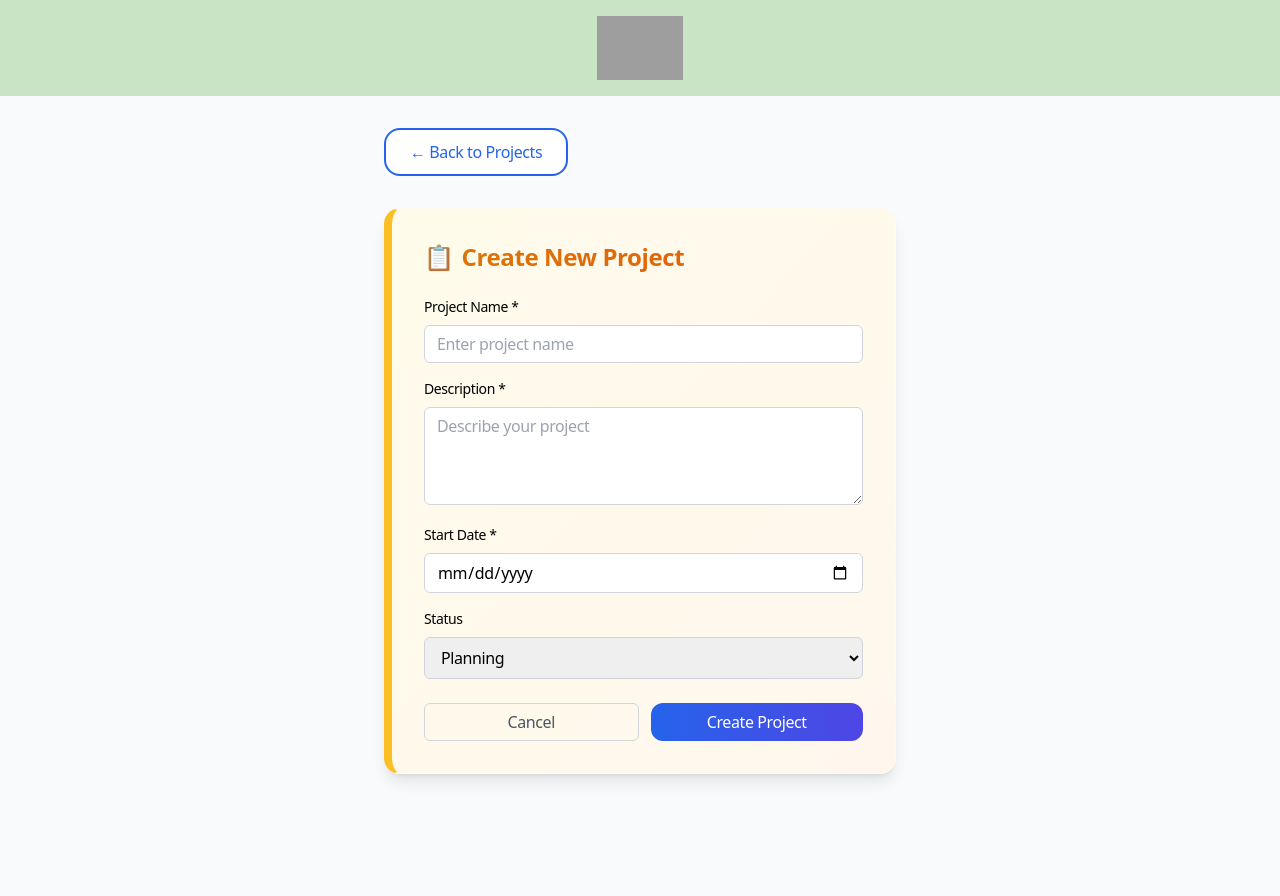
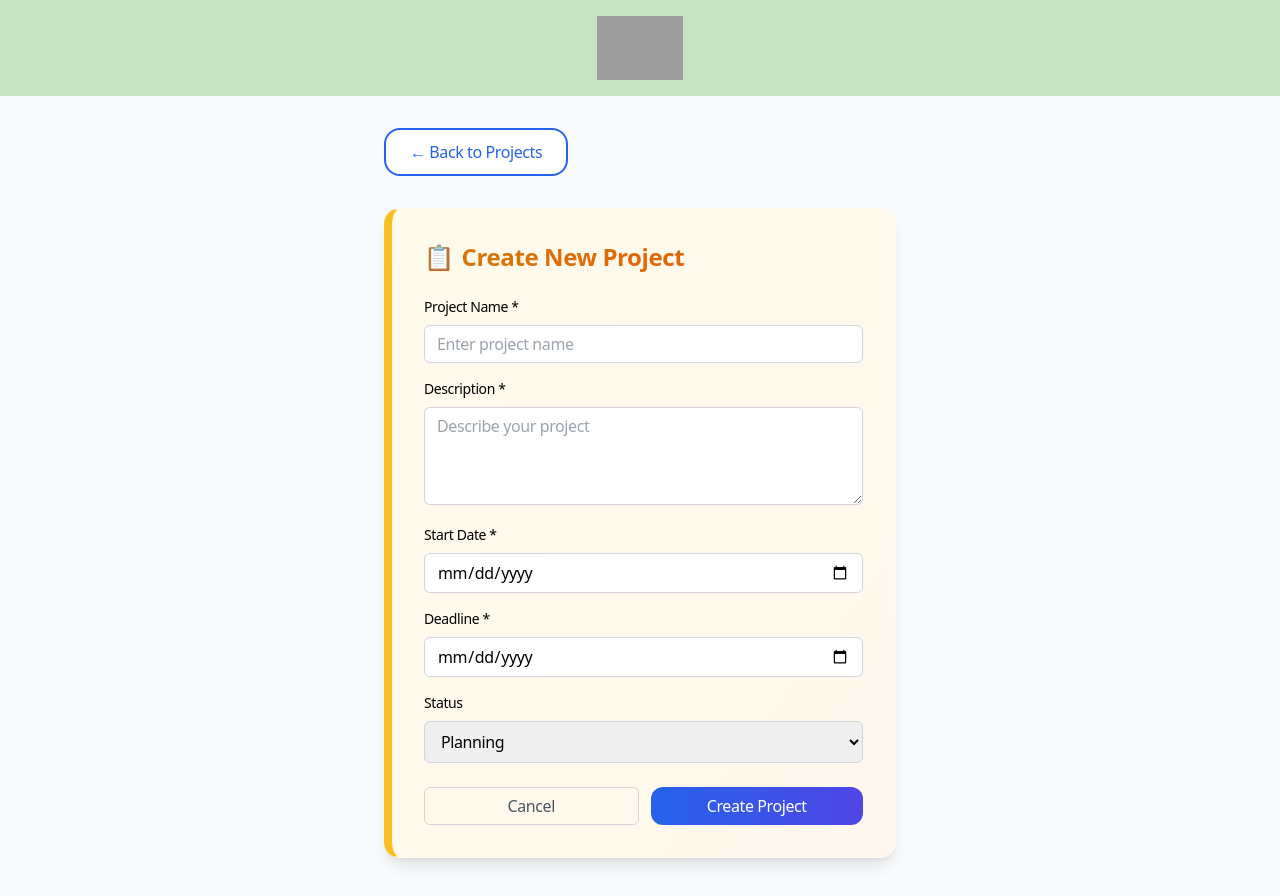
Before and after one commit to khawajac/verticode_takehome_test, a React (Vite) app: page /projects/new in a window 1280 px wide. Built offline with nearby package versions, Linux system fonts and the light colour scheme; grey boxes are pictures that could not be loaded.

Commit message:
added deadline attribute to project for better project management functionality

```diff
--- a/src/components/ProjectDetails.tsx
+++ b/src/components/ProjectDetails.tsx
@@ -14,6 +14,7 @@ export const ProjectDetails: React.FC<ProjectDetailsProps> = ({ project, onUpdat
   const [editedName, setEditedName] = useState(project.name);
   const [editedDescription, setEditedDescription] = useState(project.description);
   const [editedStartDate, setEditedStartDate] = useState(project.startDate);
+  const [editedDeadline, setEditedDeadline] = useState(project.deadline)
 
   const formatDate = (date: Date) => {
     return new Intl.DateTimeFormat('en-GB', {
@@ -91,6 +92,7 @@ export const ProjectDetails: React.FC<ProjectDetailsProps> = ({ project, onUpdat
       name: editedName,
       description: editedDescription,
       startDate: editedStartDate,
+      deadline: editedDeadline,
       status: status
     };
     onUpdate(updatedProject);
@@ -101,6 +103,7 @@ export const ProjectDetails: React.FC<ProjectDetailsProps> = ({ project, onUpdat
     setEditedName(project.name);
     setEditedDescription(project.description);
     setEditedStartDate(project.startDate);
+    setEditedDeadline(project.deadline)
     setStatus(project.status);
     setIsEditing(false);
   };
@@ -204,6 +207,24 @@ export const ProjectDetails: React.FC<ProjectDetailsProps> = ({ project, onUpdat
             )}
           </div>
 
+          <div className="space-y-3">
+            <h2 className="text-xl font-bold text-gray-800 flex items-center gap-2">
+              <span>🚨</span> Deadline
+            </h2>
+            {isEditing ? (
+              <input
+                type="date"
+                value={editedDeadline}
+                onChange={(e) => setEditedStartDate(e.target.value)}
+                className="px-4 py-3 border border-gray-200 rounded-xl focus:outline-none focus:ring-2 focus:ring-blue-500 bg-white/80 backdrop-blur-sm transition-all duration-200"
+              />
+            ) : (
+              <div className="bg-white/50 rounded-xl p-4 border border-white/30">
+                <p className="text-lg font-medium text-gray-800">{formatDate(new Date(project.deadline))}</p>
+              </div>
+            )}
+          </div>
+
           <div className="space-y-4">
             <h2 className="text-xl font-bold text-gray-800 flex items-center gap-2">
               <span>🎯</span> Project Status
--- a/src/components/ProjectForm.tsx
+++ b/src/components/ProjectForm.tsx
@@ -11,6 +11,7 @@ export const ProjectForm: React.FC<ProjectFormProps> = ({ onSubmit }) => {
   const [name, setName] = useState('');
   const [description, setDescription] = useState('');
   const [startDate, setStartDate] = useState('');
+  const [deadline, setDeadline] = useState('');
   const [status, setStatus] = useState<Project['status']>('planning');
 
   const [errors, setErrors] = useState<{[key: string]: string}>({});
@@ -30,6 +31,10 @@ export const ProjectForm: React.FC<ProjectFormProps> = ({ onSubmit }) => {
       newErrors.startDate = 'Project start date is required';
     }
 
+    if (!deadline) {
+      newErrors.deadline = 'Project deadline is required'
+    }
+
     setErrors(newErrors);
     return Object.keys(newErrors).length === 0;
   };
@@ -43,6 +48,7 @@ export const ProjectForm: React.FC<ProjectFormProps> = ({ onSubmit }) => {
         name,
         description,
         startDate,
+        deadline,
         status,
         createdAt: new Date().toISOString()
       };
@@ -125,6 +131,21 @@ export const ProjectForm: React.FC<ProjectFormProps> = ({ onSubmit }) => {
             )}
           </div>
 
+          <div className="mb-4">
+            <label htmlFor="deadline" className="block text-sm font-medium mb-2">
+              Deadline *
+            </label>
+            <input
+                id="deadline"
+                type="date"
+                onChange={(e) => setDeadline(e.target.value)}
+                className={`w-full px-3 py-2 border rounded-md focus:outline-none focus:ring-2 focus:ring-blue-500 ${
+                  errors.deadline ? 'border-red-500' : 'border-gray-300'
+                }`}
+                />
+
+          </div>
+
           <div className="mb-6">
             <label htmlFor="status" className="block text-sm font-medium mb-2">
               Status
--- a/src/components/ProjectsList.tsx
+++ b/src/components/ProjectsList.tsx
@@ -247,11 +247,15 @@ export const ProjectsList: React.FC<ProjectsListProps> = ({ projects, onDelete }
                               {project.description}
                             </p>
 
-                            <div className="flex justify-between items-center">
-                              <div className="text-xs text-gray-500 flex items-center gap-1">
+                            <div className="text-xs text-gray-500 space-y-1">
+                              <div className="flex items-center gap-1">
                                 <span>📅</span>
-                                {formatDate(project.startDate)}
-                              </div>
+                                Start: {formatDate(project.startDate)}
+                            </div>
+                            <div className="flex items-center gap-1">
+                              <span>🚨</span>
+                              Due: {formatDate(project.deadline)}
+                            </div>
 
                               <button
                                 onClick={() => {
--- a/src/data/dummyProjects.ts
+++ b/src/data/dummyProjects.ts
@@ -6,6 +6,7 @@ export const dummyProjects: Project[] = [
     name: 'E-commerce Platform Redesign',
     description: 'Complete overhaul of the existing e-commerce platform with modern UI/UX design, improved performance, and mobile responsiveness. Includes new checkout flow, product search, and user dashboard.',
     startDate: '2025-01-15',
+    deadline: '2025-04-15',
     status: 'in progress',
     createdAt: '2025-01-10T10:00:00Z'
   },
@@ -14,6 +15,7 @@ export const dummyProjects: Project[] = [
     name: 'Customer Support Chatbot',
     description: 'AI-powered chatbot implementation for 24/7 customer support. Features natural language processing, ticket escalation, and integration with existing CRM system.',
     startDate: '2025-02-10',
+    deadline: '2025-05-10',
     status: 'in progress',
     createdAt: '2025-02-05T08:30:00Z'
   },
@@ -22,6 +24,7 @@ export const dummyProjects: Project[] = [
     name: 'Database Migration & Optimization',
     description: 'Migration from legacy database to modern cloud infrastructure with performance optimization, backup automation, and disaster recovery planning.',
     startDate: '2025-01-20',
+    deadline: '2025-03-20',
     status: 'in progress',
     createdAt: '2025-01-15T13:45:00Z'
   },
@@ -30,6 +33,7 @@ export const dummyProjects: Project[] = [
     name: 'Inventory Management System',
     description: 'Real-time inventory tracking system with automated reordering, supplier integration, and comprehensive reporting for warehouse operations.',
     startDate: '2025-02-15',
+    deadline: '2025-06-15',
     status: 'in progress',
     createdAt: '2025-02-10T10:15:00Z'
   },
@@ -38,6 +42,7 @@ export const dummyProjects: Project[] = [
     name: 'Mobile App Development',
     description: 'Native iOS and Android application for customer engagement. Features include push notifications, offline mode, social sharing, and integration with existing web platform.',
     startDate: '2025-02-01',
+    deadline: '2025-07-01',
     status: 'planning',
     createdAt: '2025-01-25T14:30:00Z'
   },
@@ -46,6 +51,7 @@ export const dummyProjects: Project[] = [
     name: 'Data Analytics Dashboard',
     description: 'Real-time analytics dashboard for business intelligence. Includes customizable charts, automated reporting, data export features, and role-based access control.',
     startDate: '2024-11-01',
+    deadline: '2024-12-31',
     status: 'completed',
     createdAt: '2024-10-15T09:15:00Z'
   },
@@ -54,6 +60,7 @@ export const dummyProjects: Project[] = [
     name: 'API Integration Project',
     description: 'Integration with third-party services including payment processors, shipping providers, and inventory management systems. Focus on reliability and error handling.',
     startDate: '2025-03-15',
+    deadline: '2025-05-15',
     status: 'planning',
     createdAt: '2025-02-01T16:45:00Z'
   },
@@ -63,6 +70,7 @@ export const dummyProjects: Project[] = [
     name: 'Marketing Automation Platform',
     description: 'Email marketing automation with segmentation, A/B testing, and personalization features. Integration with social media platforms and analytics tools.',
     startDate: '2025-04-01',
+    deadline: '2025-08-01',
     status: 'planning',
     createdAt: '2025-03-10T09:20:00Z'
   },
@@ -71,6 +79,7 @@ export const dummyProjects: Project[] = [
     name: 'Employee Training Portal',
     description: 'Learning management system for employee onboarding and continuous education. Features video courses, progress tracking, and certification management.',
     startDate: '2025-05-15',
+    deadline: '2025-09-15',
     status: 'planning',
     createdAt: '2025-03-25T11:40:00Z'
   },
@@ -80,6 +89,7 @@ export const dummyProjects: Project[] = [
     name: 'Security Audit & Improvements',
     description: 'Comprehensive security review of all systems, implementation of new authentication methods, data encryption upgrades, and compliance with latest security standards.',
     startDate: '2024-12-01',
+    deadline: '2024-12-31',
     status: 'completed',
     createdAt: '2024-11-20T11:20:00Z'
   },
@@ -89,6 +99,7 @@ export const dummyProjects: Project[] = [
     name: 'Payment Gateway Integration',
     description: 'Implementation of multiple payment options including credit cards, digital wallets, and buy-now-pay-later services. PCI compliance and fraud detection included.',
     startDate: '2024-09-15',
+    deadline: '2024-11-15',
     status: 'completed',
     createdAt: '2024-09-01T07:30:00Z'
   },
@@ -97,6 +108,7 @@ export const dummyProjects: Project[] = [
     name: 'Website Performance Optimization',
     description: 'Complete performance overhaul including image optimization, CDN implementation, lazy loading, and code splitting. Achieved 40% improvement in load times.',
     startDate: '2024-10-01',
+    deadline: '2024-11-30',
     status: 'completed',
     createdAt: '2024-09-20T15:10:00Z'
   },
@@ -105,6 +117,7 @@ export const dummyProjects: Project[] = [
     name: 'User Authentication System',
     description: 'Modern authentication system with OAuth integration, two-factor authentication, password reset functionality, and session management.',
     startDate: '2024-08-01',
+    deadline: '2024-09-30',
     status: 'completed',
     createdAt: '2024-07-25T12:00:00Z'
   }
--- a/src/models/Project.ts
+++ b/src/models/Project.ts
@@ -3,6 +3,7 @@ export interface Project {
   name: string;
   description: string;
   startDate: string;
+  deadline: string;
   status?: 'planning' | 'in progress' | 'completed';
   createdAt: string;
 }
```
